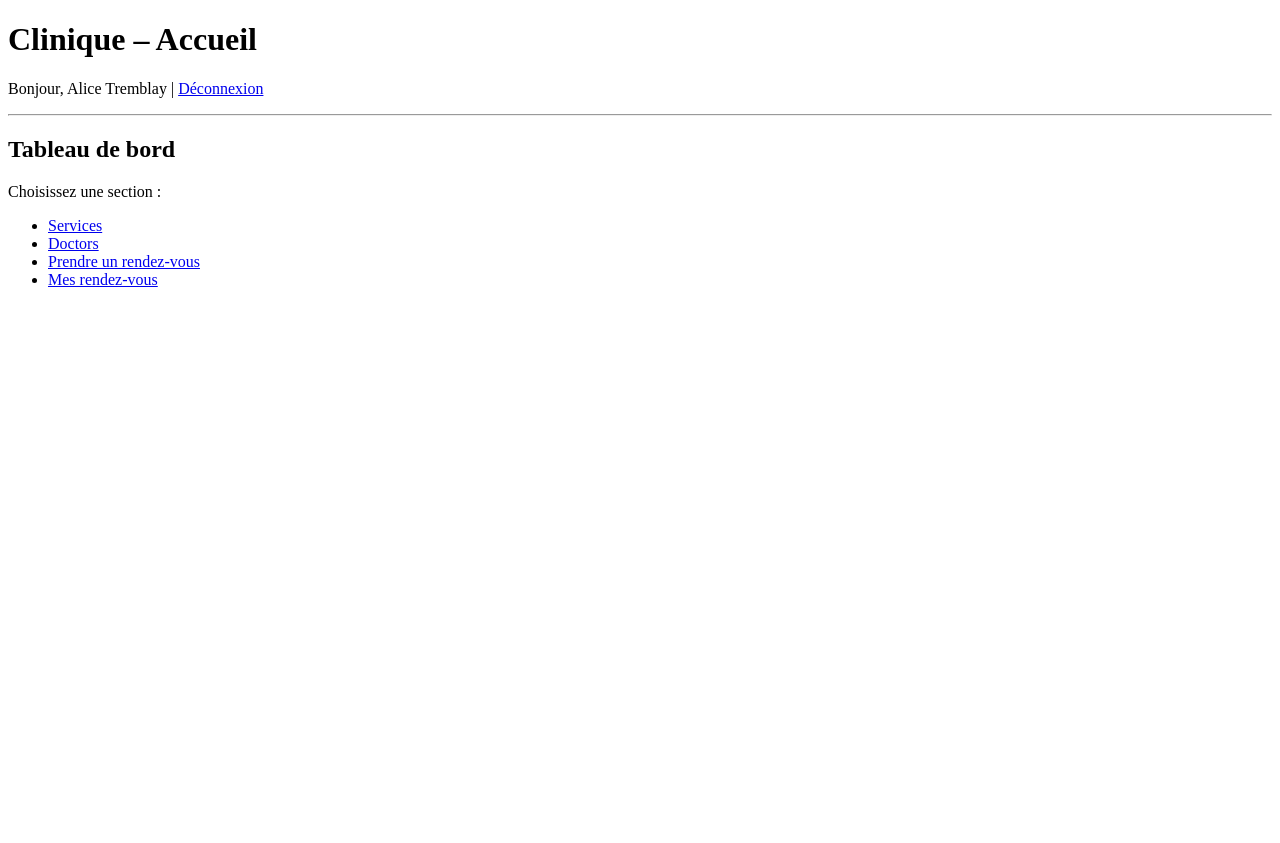
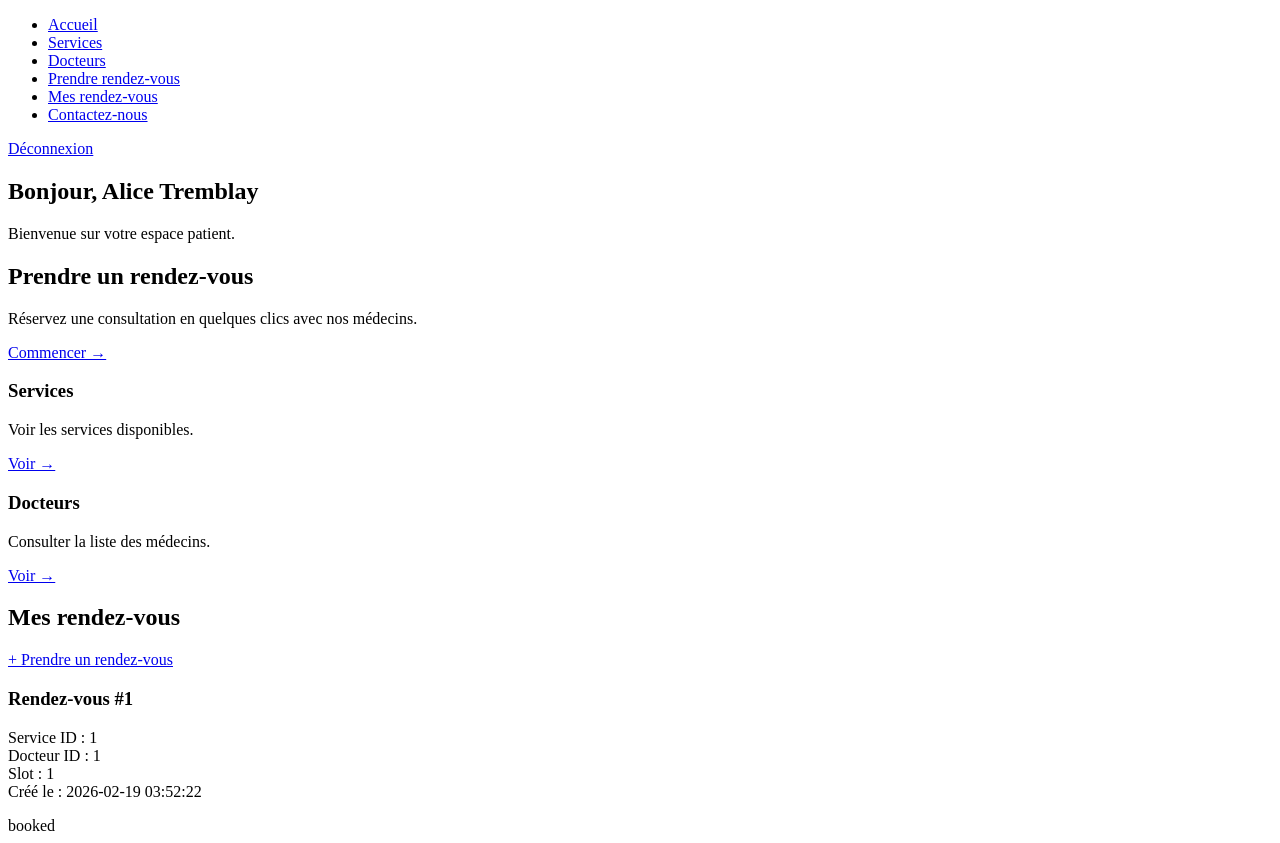
Before and after one commit to islamsamahtanisha/Devoir1-IFT3225, a PHP site: page /accueil.php in a window 1280 px wide. Before the commit the page ends 287 px from the top, so only its background shows below. Run offline with PHP 8.4, Linux system fonts and the light colour scheme; a user stored in the database is signed in; data comes from the database, SQL or seed files in the repository.

Commit message:
Modification de la page d'accueil

```diff
--- a/accueil.php
+++ b/accueil.php
@@ -1,47 +1,143 @@
 <?php
+
+ini_set('display_errors', 1);
+ini_set('display_startup_errors', 1);
+error_reporting(E_ALL);
+
 session_start();
 
-// Si l'utilisateur n'est pas connecté, on le renvoie au login
 if (!isset($_SESSION["user_id"])) {
     header("Location: login.php");
     exit;
 }
 
-// Nom de l'utilisateur
 $userName = "Utilisateur";
 if (isset($_SESSION["user_name"])) {
     $userName = $_SESSION["user_name"];
 }
+
+
+require "db_inc.php";
+$userId = (int) $_SESSION["user_id"];
+
+// selection des rendez-vous
+$sql = "SELECT id, doctor_id, service_id, slot_id, status, created_timestamp FROM appointments
+    WHERE user_id = ?
+    ORDER BY created_timestamp
+    LIMIT 15";
+
+$stmt = $pdo->prepare($sql);
+$stmt->execute([$userId]);
+$appointments = $stmt->fetchAll(PDO::FETCH_ASSOC);
+
 ?>
+
 
 <!DOCTYPE html>
 <html lang="fr">
 <head>
     <meta charset="UTF-8">
     <title>Accueil - Clinique</title>
+    <link rel="stylesheet" href="index.css">
 </head>
-<body>
+<body class="accueil-page">
 
-    <header>
-        <h1>Clinique – Accueil</h1>
-        <p>
-            Bonjour, <?php echo htmlspecialchars($userName); ?>
-            | <a href="logout.php">Déconnexion</a>
-        </p>
-        <hr>
-    </header>
+    <!-- NAVBAR -->
+    <nav class="navbar">
+        <ul class="nav-links">
+            <li><a href="accueil.php">Accueil</a></li>
+            <li><a href="services.php">Services</a></li>
+            <li><a href="doctors.php">Docteurs</a></li>
+            <li><a href="appointment.php">Prendre rendez-vous</a></li>
+            <li><a href="myAppointments.php">Mes rendez-vous</a></li>
+            <li><a href="contact.php">Contactez-nous</a></li>
+        </ul>
 
-    <main>
-        <h2>Tableau de bord</h2>
-        <p>Choisissez une section :</p>
+        <a href="logout.php" class="logout-btn">Déconnexion</a>
+    </nav>
 
-        <ul>
-            <li><a href="services.php">Services</a></li>
-            <li><a href="doctors.php">Doctors</a></li>
-            <li><a href="make_appointment.php">Prendre un rendez-vous</a></li>
-            <li><a href="my_appointments.php">Mes rendez-vous</a></li>
-        </ul>
-    </main>
+
+    <!------------------------ DASHBOARD-------------------->
+<main class="dashboard">
+
+    <!-- Titre -->
+    <section class="dashboard-header">
+        <h1>Bonjour, <?= htmlspecialchars($userName) ?></h1>
+        <p>Bienvenue sur votre espace patient.</p>
+    </section>
+
+    <!-- SECTION TOP -->
+    <section class="top-section">
+
+        <!-- BOÎTE BLEUE -->
+        <div class="top-left">
+            <h2>Prendre un rendez-vous</h2>
+            <p>Réservez une consultation en quelques clics avec nos médecins.</p>
+            <a href="appointment.php">Commencer →</a>
+        </div>
+
+        <!-- BOÎTES SERVICES & DOCTEURS -->
+        <div class="top-right simple-box-grid">
+
+            <div class="simple-box">
+                <h3>Services</h3>
+                <p>Voir les services disponibles.</p>
+                <a href="services.php">Voir →</a>
+            </div>
+
+            <div class="simple-box">
+                <h3>Docteurs</h3>
+                <p>Consulter la liste des médecins.</p>
+                <a href="doctors.php">Voir →</a>
+            </div>
+
+        </div>
+
+    </section>
+
+
+    <!-- MES RENDEZ-VOUS -->
+    <section class="appointments-section">
+
+        <div class="section-header">
+            <h2>Mes rendez-vous</h2>
+            <a href="appointment.php" class="btn-primary-blue">+ Prendre un rendez-vous</a>
+        </div>
+
+        <section class="tiles-grid">
+
+            <?php if (empty($appointments)): ?>
+                <p class="empty-state">
+                    Vous n'avez aucun rendez-vous pour le moment.
+                    Cliquez sur <strong>“+ Prendre un rendez-vous”</strong>.
+                </p>
+
+            <?php else: ?>
+                <?php foreach ($appointments as $appt): ?>
+
+                    <article class="tile">
+                        <h3>Rendez-vous #<?= htmlspecialchars($appt["id"]) ?></h3>
+
+                        <p class="tile-meta">
+                            Service ID : <?= htmlspecialchars($appt["service_id"]) ?><br>
+                            Docteur ID : <?= htmlspecialchars($appt["doctor_id"]) ?><br>
+                            Slot : <?= htmlspecialchars($appt["slot_id"]) ?><br>
+                            Créé le : <?= htmlspecialchars($appt["created_timestamp"]) ?>
+                        </p>
+
+                        <div class="tile-footer">
+                            <span class="tile-status"><?= htmlspecialchars($appt["status"]) ?></span>
+                        </div>
+                    </article>
+
+                <?php endforeach; ?>
+            <?php endif; ?>
+
+        </section>
+
+    </section>
+
+</main>
 
 </body>
 </html>
```
